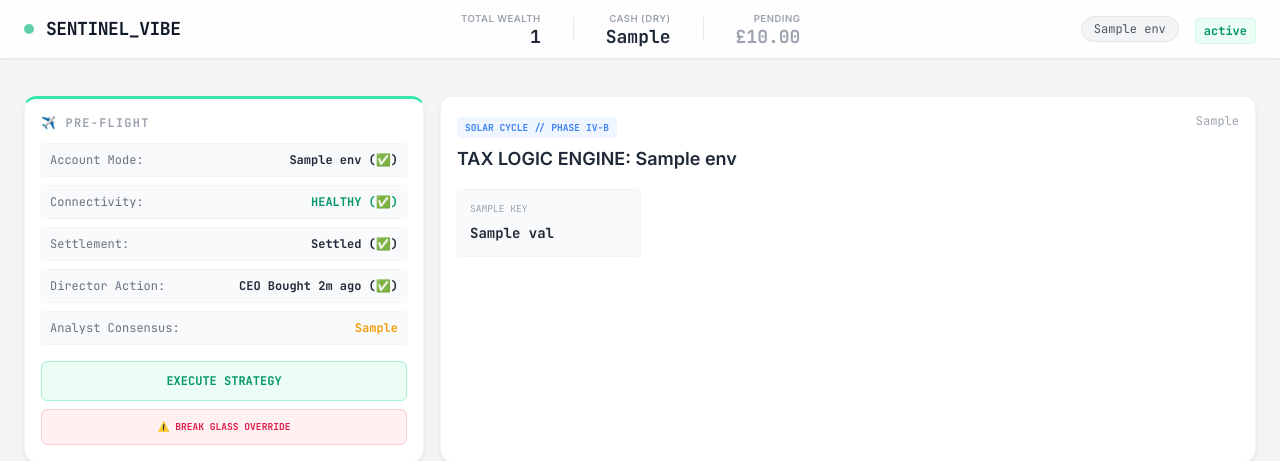
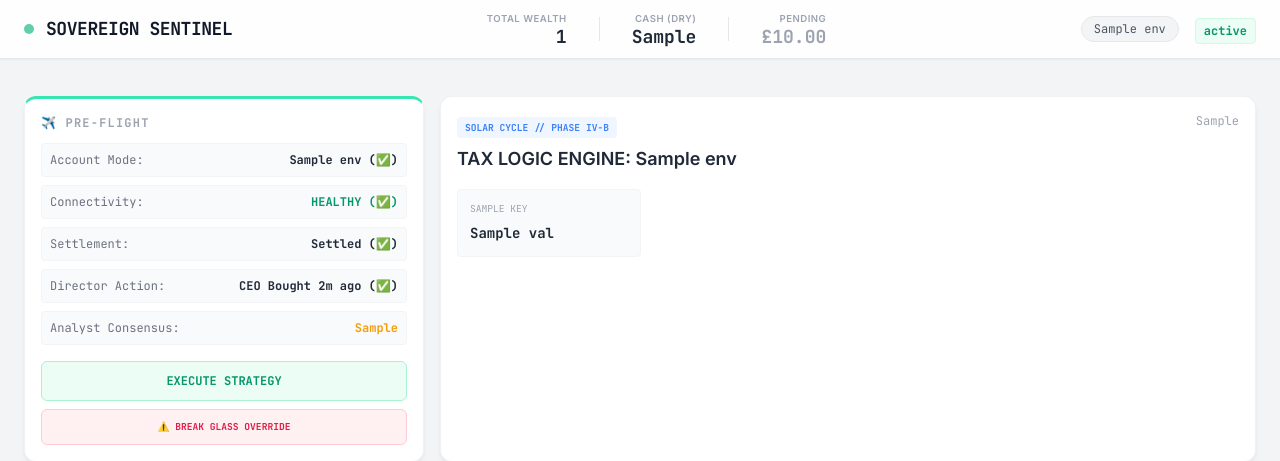
Before and after one commit to Dewsbex/sovereign-sentinel, a FastAPI app: template templates/base_vibe.html in a window 1280 px wide. Shown: the top 461 px of the page. Run offline with FastAPI, Linux system fonts and the light colour scheme; the template is opened without the code that fills it: most values are stand-ins (such as "Sample title", 1, 10 or a date in 2020); some libraries are stand-ins or nearby versions.

Commit message:
Branding: Revert name to SOVEREIGN SENTINEL in header

```diff
--- a/templates/base_vibe.html
+++ b/templates/base_vibe.html
@@ -112,7 +112,7 @@
         <!-- BRAND -->
         <div class="flex items-center gap-3">
             <div class="w-2.5 h-2.5 bg-emerald-500 rounded-full animate-pulse"></div>
-            <h1 class="text-lg font-bold tracking-tight text-gray-900 mono">SENTINEL_VIBE</h1>
+            <h1 class="text-lg font-bold tracking-tight text-gray-900 mono">SOVEREIGN SENTINEL</h1>
         </div>
 
         <!-- KEY DATA (FIXED HEADER TICKER) -->
```
